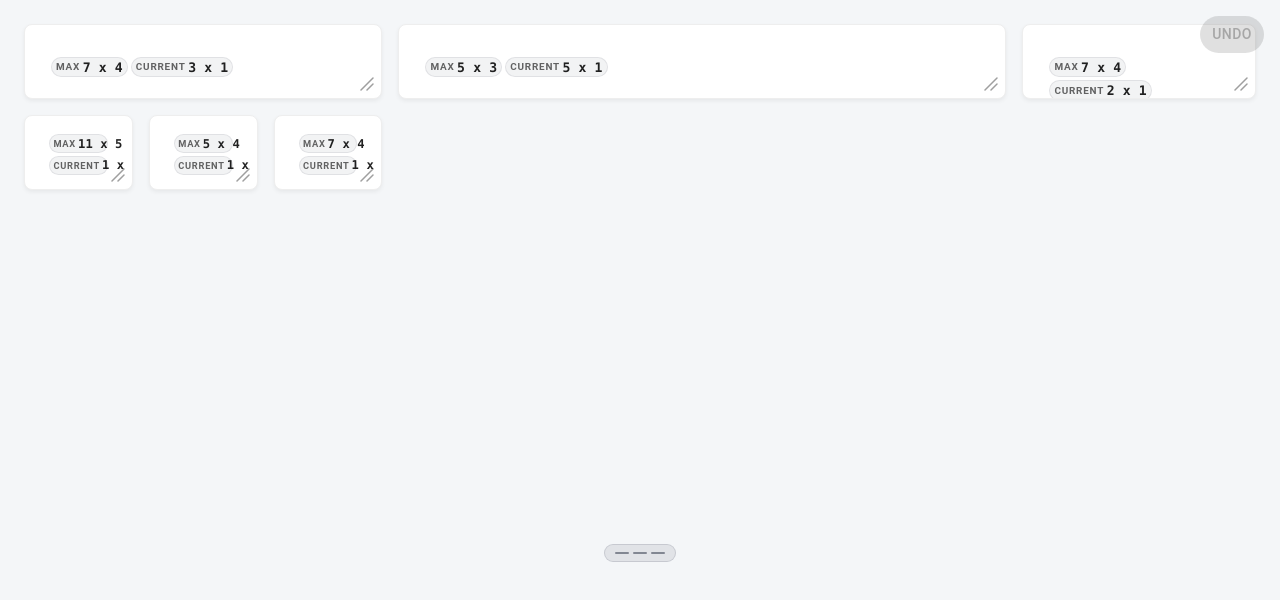
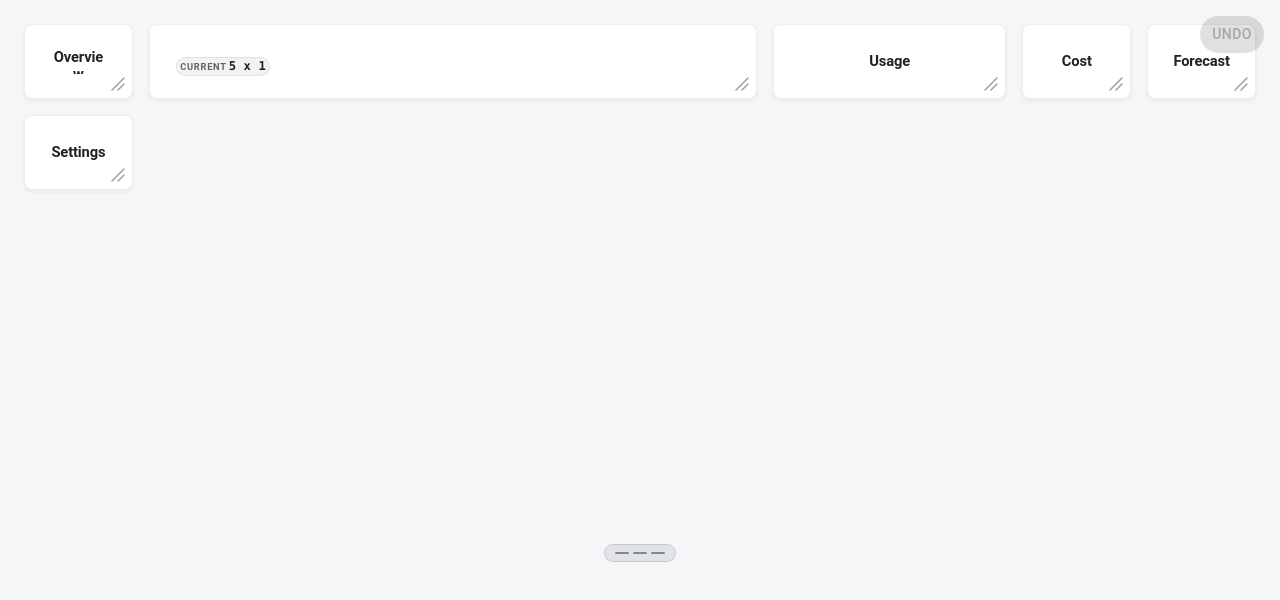
Before and after one commit to bwenzinger/customizable-dashboard, a React (Vite) app: page / in a window 1280 px wide. Shown: the top 600 px of the page. Built offline with nearby package versions, Linux system fonts and the light colour scheme.

Commit message:
optional max sizes + card layout fix

```diff
--- a/src/App.tsx
+++ b/src/App.tsx
@@ -10,11 +10,11 @@ const initialLayout: DraggableGridItem[] = [
     id: 'a',
     title: 'Overview',
     width: 1,
-    minWidth: 3,
-    maxWidth: 7,
+    // minWidth: 3,
+    // maxWidth: 7,
     height: 1,
-    minHeight: 1,
-    maxHeight: 4,
+    // minHeight: 1,
+    // maxHeight: 4,
   },
   {
     id: 'b',
@@ -100,10 +100,13 @@ function App() {
           isResizing: boolean
         ) => {
           const interactiveCardSx = getInteractiveCardSx(theme, isResizing);
+          const itemWidth = item.width ?? 1;
           const itemHeight = item.height ?? 1;
-          const maxHeight = item.maxHeight ?? itemHeight;
-          const isCompactCard = item.width === 1 && itemHeight === 1;
-          const isNarrowCard = item.width === 1;
+          const isSingleRowCard = itemHeight === 1;
+          const isTitleOnlyCard = isSingleRowCard && itemWidth <= 2;
+          const shouldShowCurrentChip = !isTitleOnlyCard;
+          const shouldShowMaxChip = !isSingleRowCard;
+          const useCompactChipLayout = isSingleRowCard || itemWidth === 1;
 
           if (item.imageSrc) {
             return (
@@ -148,17 +151,17 @@ function App() {
                 sx={{
                   display: 'flex',
                   flexDirection: 'column',
-                  justifyContent: isCompactCard ? 'center' : 'space-between',
+                  justifyContent: isTitleOnlyCard ? 'center' : 'space-between',
                   flex: 1,
                   minWidth: 0,
-                  gap: isCompactCard ? 1 : 1.5,
-                  p: `${isCompactCard ? 12 : 14}px !important`,
+                  gap: isTitleOnlyCard ? 1 : 1.5,
+                  p: `${isTitleOnlyCard ? 12 : 14}px !important`,
                 }}
               >
                 <Typography
                   sx={{
                     color: 'text.primary',
-                    fontSize: isCompactCard
+                    fontSize: isTitleOnlyCard
                       ? '0.92rem'
                       : 'clamp(0.95rem, 0.2vw + 0.9rem, 1.08rem)',
                     fontWeight: 700,
@@ -167,33 +170,39 @@ function App() {
                     overflowWrap: 'anywhere',
                     display: '-webkit-box',
                     WebkitBoxOrient: 'vertical',
-                    WebkitLineClamp: isCompactCard ? 2 : 3,
+                    WebkitLineClamp: isTitleOnlyCard ? 4 : isSingleRowCard ? 2 : 3,
                     overflow: 'hidden',
+                    textAlign: isTitleOnlyCard ? 'center' : 'left',
                   }}
                 >
                   {item.title}
                 </Typography>
 
+                {shouldShowCurrentChip || shouldShowMaxChip ? (
                   <Box
                     sx={{
                       display: 'flex',
                       flexWrap: 'wrap',
                       gap: 0.75,
                       alignItems: 'flex-start',
-                    mt: isCompactCard ? 'auto' : 0,
                     }}
                   >
+                    {shouldShowMaxChip ? (
                       <DashboardCardChip
                         label="Max"
-                    value={`${item.maxWidth} x ${maxHeight}`}
-                    compact={isCompactCard || isNarrowCard}
+                        value={`${formatCardSizeLimit(item.maxWidth)} x ${formatCardSizeLimit(item.maxHeight)}`}
+                        compact={useCompactChipLayout}
                       />
+                    ) : null}
+                    {shouldShowCurrentChip ? (
                       <DashboardCardChip
                         label="Current"
-                    value={`${item.width} x ${itemHeight}`}
-                    compact={isCompactCard || isNarrowCard}
+                        value={`${itemWidth} x ${itemHeight}`}
+                        compact={useCompactChipLayout}
                       />
+                    ) : null}
                   </Box>
+                ) : null}
               </CardContent>
             </Card>
           );
@@ -262,6 +271,10 @@ function DashboardCardChip({
   );
 }
 
+function formatCardSizeLimit(limit?: number) {
+  return limit === undefined ? '∞' : `${Math.max(1, limit)}`;
+}
+
 function getInteractiveCardSx(theme: Theme, isResizing: boolean) {
   if (!isResizing) {
     return theme.customStyles.interactiveCard;
--- a/src/drag-and-droppable-grid/DraggableGrid.tsx
+++ b/src/drag-and-droppable-grid/DraggableGrid.tsx
@@ -15,6 +15,7 @@ import { DebugGridOverlay } from './DebugGridOverlay';
 import {
   clampItemHeight,
   clampItemWidth,
+  getItemWidth,
   getGridSlotFromPointer,
   getItemHeight,
   getRequiredRowCount,
@@ -150,15 +151,15 @@ export function DraggableGrid(props: DraggableGridProps): React.JSX.Element {
         item,
         index,
         clampedWidth: clampItemWidth({
-          width: item.width,
+          width: getItemWidth(item),
           minWidth: item.minWidth,
           maxWidth: item.maxWidth,
           columns: numColumns,
         }),
         clampedHeight: clampItemHeight({
           height: getItemHeight(item),
-          minHeight: item.minHeight ?? 1,
-          maxHeight: item.maxHeight ?? getItemHeight(item),
+          minHeight: item.minHeight,
+          maxHeight: item.maxHeight,
         }),
       })),
     [numColumns, renderedLayout]
@@ -205,7 +206,8 @@ export function DraggableGrid(props: DraggableGridProps): React.JSX.Element {
       return;
     }
 
-    const nextKey = `${nextSlot.row}:${nextSlot.column}:${draggedItem.width}:${getItemHeight(draggedItem)}`;
+    const draggedItemWidth = getItemWidth(draggedItem);
+    const nextKey = `${nextSlot.row}:${nextSlot.column}:${draggedItemWidth}:${getItemHeight(draggedItem)}`;
 
     if (dragPreviewIndicatorKeyRef.current === nextKey) {
       return;
@@ -213,7 +215,7 @@ export function DraggableGrid(props: DraggableGridProps): React.JSX.Element {
 
     dragPreviewIndicatorKeyRef.current = nextKey;
     indicatorElement.style.display = 'block';
-    indicatorElement.style.gridColumn = `${nextSlot.column} / span ${draggedItem.width}`;
+    indicatorElement.style.gridColumn = `${nextSlot.column} / span ${draggedItemWidth}`;
     indicatorElement.style.gridRow = `${nextSlot.row} / span ${getItemHeight(draggedItem)}`;
   }
 
@@ -577,7 +579,7 @@ export function DraggableGrid(props: DraggableGridProps): React.JSX.Element {
         padding: containerPadding,
         parentCoords: resizeState.parentCoords,
         clientX: event.clientX,
-        currentWidth: currentItem.width,
+        currentWidth: getItemWidth(currentItem),
         resizeDirection: nextResizePointerState.widthDirection,
         stepThreshold: resizeStepThreshold,
       });
@@ -599,12 +601,12 @@ export function DraggableGrid(props: DraggableGridProps): React.JSX.Element {
       });
       const clampedHeight = clampItemHeight({
         height: newHeight,
-        minHeight: activeItem.minHeight ?? 1,
-        maxHeight: activeItem.maxHeight ?? getItemHeight(activeItem),
+        minHeight: activeItem.minHeight,
+        maxHeight: activeItem.maxHeight,
       });
 
       if (
-        (clampedWidth === currentItem.width &&
+        (clampedWidth === getItemWidth(currentItem) &&
           clampedHeight === getItemHeight(currentItem)) ||
         (handlingResizingRef.current?.id === resizeState.itemId &&
           handlingResizingRef.current?.width === clampedWidth &&
@@ -787,7 +789,7 @@ export function DraggableGrid(props: DraggableGridProps): React.JSX.Element {
         rowHeight,
         gap,
         padding: containerPadding,
-        itemWidth: draggingItem.width,
+        itemWidth: getItemWidth(draggingItem),
         itemHeight: getItemHeight(draggingItem),
       });
 
@@ -1188,11 +1190,11 @@ function doGridItemsOverlap(
   const firstRowStart = first.row ?? 1;
   const firstColumnStart = first.column ?? 1;
   const firstRowEnd = firstRowStart + getItemHeight(first) - 1;
-  const firstColumnEnd = firstColumnStart + first.width - 1;
+  const firstColumnEnd = firstColumnStart + getItemWidth(first) - 1;
   const secondRowStart = second.row ?? 1;
   const secondColumnStart = second.column ?? 1;
   const secondRowEnd = secondRowStart + getItemHeight(second) - 1;
-  const secondColumnEnd = secondColumnStart + second.width - 1;
+  const secondColumnEnd = secondColumnStart + getItemWidth(second) - 1;
 
   return !(
     firstRowEnd < secondRowStart ||
--- a/src/drag-and-droppable-grid/gridMath.ts
+++ b/src/drag-and-droppable-grid/gridMath.ts
@@ -81,15 +81,24 @@ export function clamp(
 
 export function clampItemWidth(args: {
   width: number;
-  minWidth: number;
-  maxWidth: number;
+  minWidth?: number;
+  maxWidth?: number;
   columns: number;
 }): number {
   const { width, minWidth, maxWidth, columns } = args;
-  const maxAllowedWidth = Math.max(1, Math.min(maxWidth, columns));
-  const minAllowedWidth = Math.min(Math.max(1, minWidth), maxAllowedWidth);
+  const maxAllowedWidth = Math.max(1, Math.min(maxWidth ?? columns, columns));
+  const minAllowedWidth = Math.min(
+    Math.max(1, minWidth ?? 1),
+    maxAllowedWidth
+  );
 
-  return clamp(width, minAllowedWidth, maxAllowedWidth);
+  return clamp(Math.max(1, width), minAllowedWidth, maxAllowedWidth);
+}
+
+export function getItemWidth(
+  item?: Pick<DraggableGridItem, 'width'>
+): number {
+  return Math.max(1, item?.width ?? 1);
 }
 
 export function getItemHeight(
@@ -100,14 +109,18 @@ export function getItemHeight(
 
 export function clampItemHeight(args: {
   height: number;
-  minHeight: number;
-  maxHeight: number;
+  minHeight?: number;
+  maxHeight?: number;
 }): number {
   const { height, minHeight, maxHeight } = args;
-  const maxAllowedHeight = Math.max(1, maxHeight);
-  const minAllowedHeight = Math.min(Math.max(1, minHeight), maxAllowedHeight);
+  const maxAllowedHeight =
+    maxHeight === undefined ? Number.POSITIVE_INFINITY : Math.max(1, maxHeight);
+  const minAllowedHeight = Math.min(
+    Math.max(1, minHeight ?? 1),
+    maxAllowedHeight
+  );
 
-  return clamp(height, minAllowedHeight, maxAllowedHeight);
+  return clamp(Math.max(1, height), minAllowedHeight, maxAllowedHeight);
 }
 
 export function normalizeLayoutSpans(
@@ -115,19 +128,21 @@ export function normalizeLayoutSpans(
   columns: number
 ): DraggableGridItem[] {
   return layout.map((item) => {
+    const resolvedWidth = getItemWidth(item);
+    const resolvedHeight = getItemHeight(item);
     const normalizedWidth = clampItemWidth({
-      width: item.width,
+      width: resolvedWidth,
       minWidth: item.minWidth,
       maxWidth: item.maxWidth,
       columns,
     });
     const normalizedHeight = clampItemHeight({
-      height: getItemHeight(item),
-      minHeight: item.minHeight ?? 1,
-      maxHeight: item.maxHeight ?? getItemHeight(item),
+      height: resolvedHeight,
+      minHeight: item.minHeight,
+      maxHeight: item.maxHeight,
     });
     const hasWidthChanged = normalizedWidth !== item.width;
-    const hasHeightChanged = normalizedHeight !== getItemHeight(item);
+    const hasHeightChanged = normalizedHeight !== item.height;
 
     if (!hasWidthChanged && !hasHeightChanged) {
       return item;
@@ -148,16 +163,17 @@ export function normalizeLayoutPositions(
   const occupiedCells = new Set<string>();
 
   return normalizeLayoutSpans(layout, columns).map((item) => {
+    const itemWidth = getItemWidth(item);
     const desiredRow = Math.max(1, item.row ?? 1);
-    const maxColumnStart = Math.max(1, columns - item.width + 1);
+    const maxColumnStart = Math.max(1, columns - itemWidth + 1);
     const desiredColumn = clamp(item.column ?? 1, 1, maxColumnStart);
     const itemHeight = getItemHeight(item);
     // Keep each item as close as possible to its requested slot, but push it
     // forward if that slot is already occupied by an earlier item.
-    const placement = findNextAvailableSlot({
+      const placement = findNextAvailableSlot({
       occupiedCells,
       columns,
-      width: item.width,
+      width: itemWidth,
       height: itemHeight,
       startRow: desiredRow,
       startColumn: desiredColumn,
@@ -166,7 +182,7 @@ export function normalizeLayoutPositions(
       occupiedCells,
       row: placement.row,
       column: placement.column,
-      width: item.width,
+      width: itemWidth,
       height: itemHeight,
     });
 
--- a/src/drag-and-droppable-grid/types.ts
+++ b/src/drag-and-droppable-grid/types.ts
@@ -38,9 +38,9 @@ export type DraggableGridItem = {
   id: string;
   title?: string;
   imageSrc?: string;
-  width: number;
-  minWidth: number;
-  maxWidth: number;
+  width?: number;
+  minWidth?: number;
+  maxWidth?: number;
   height?: number;
   minHeight?: number;
   maxHeight?: number;
```
Also changed, not shown: chatGptReminders.txt. Lines whose indentation alone changed are shown as unchanged.
